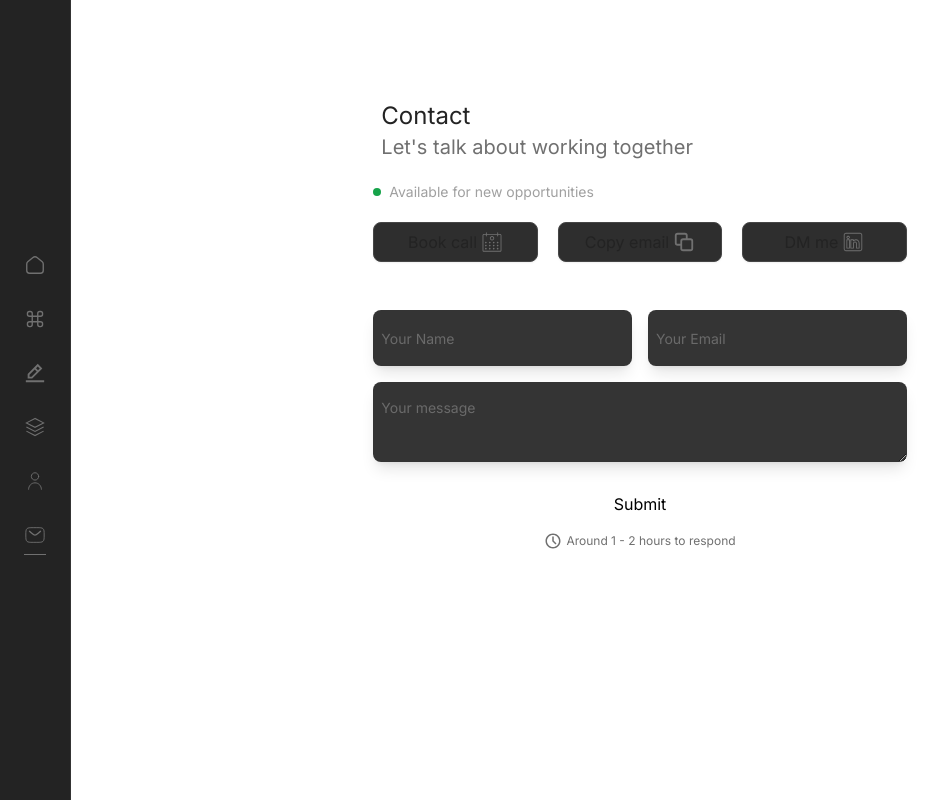
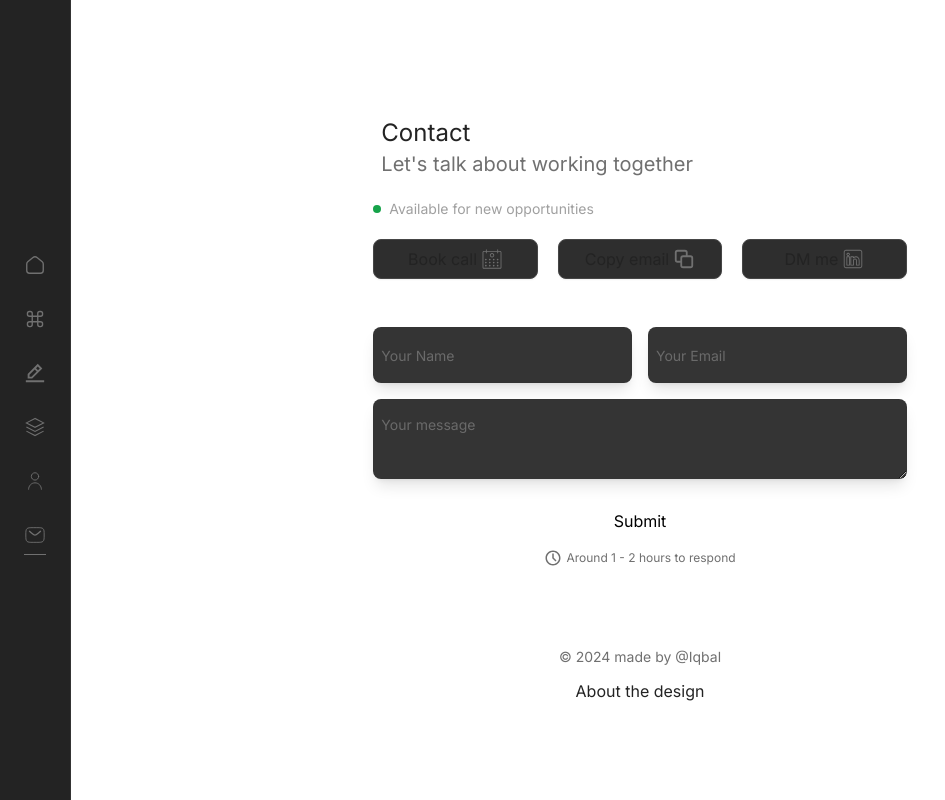
Before and after one commit to MohammadIqbalHossain/portfolio-3.0, a Next.js app: page /contact in a window 1280 px wide. Shown: the whole page, without its empty margins (0-945 px from the left). Built offline with nearby package versions, Linux system fonts and the light colour scheme.

Commit message:
footer added

```diff
--- /dev/null
+++ b/app/components/global/footer.tsx
@@ -0,0 +1,19 @@
+import Link from "next/link";
+
+export default function Footer() {
+  const getYear = new Date().getFullYear();
+
+  return (
+    <footer className="center-item lg:ml-24">
+      <div className="center-item mt-20 flex-col justify-center gap-y-3 text-center">
+        <p className="text-sm text-[--avt-text-secondary]">
+          {" "}
+          &#169; {getYear} made by <Link href={""}>@Iqbal</Link>
+        </p>
+        <p>
+          <Link href={""}>About the design</Link>
+        </p>
+      </div>
+    </footer>
+  );
+}
--- a/app/contact/page.tsx
+++ b/app/contact/page.tsx
@@ -8,6 +8,7 @@ import { CopyToClipboard } from "../components/Home/copyToClipboard";
 import { calenderSVG, clockSVG, linkedinSVG } from "../ui/svgs";
 import loadingImg from "@/public/loading.svg";
 import Image from "next/image";
+import Footer from "../components/global/footer";
 
 // TODO: I've to add metadata to this page. this not working because it's a client component.
 // import { Metadata } from "next";
@@ -53,7 +54,7 @@ export default function Contact() {
   };
 
   return (
-    <div className="my-20 p-4 lg:w-5/12 lg:p-0">
+    <div className="my-20  p-4 lg:w-5/12 lg:p-0">
       <div className="mb-10">
         <PageHeader
           header="Contact"
@@ -154,6 +155,10 @@ export default function Contact() {
           {status}
         </p>
       </form>
+
+      <footer className="lg:mr-24">
+        <Footer />
+      </footer>
     </div>
   );
 }
--- a/app/layout.tsx
+++ b/app/layout.tsx
@@ -19,8 +19,11 @@ export default function RootLayout({
 }>) {
   return (
     <html lang="en">
-      <body className={`center-item ${inter.className} antialiased`}>
+      <body
+        className={`center-item ${inter.className} relative mb-24 min-h-screen antialiased lg:mb-0`}
+      >
         {children}
+
         <Navbar />
       </body>
     </html>
--- a/app/page.tsx
+++ b/app/page.tsx
@@ -5,6 +5,7 @@ import { Work } from "./components/Home/work";
 import { WritingCard } from "./components/Home/writingCard";
 import { Newsletter } from "./components/Home/newsletter";
 import { Metadata } from "next";
+import Footer from "./components/global/footer";
 
 export const metadata: Metadata = {
   title: "Home",
@@ -70,6 +71,10 @@ export default function Home() {
           <Newsletter />
         </div>
       </div>
+
+      <footer>
+        <Footer />
+      </footer>
     </main>
   );
 }
--- a/app/ui/button.tsx
+++ b/app/ui/button.tsx
@@ -17,7 +17,7 @@ export function Button({
 
   return (
     <div
-      className={`flex w-1/2 flex-col items-center justify-center lg:w-full lg:flex-row`}
+      className={`flex flex-col items-center justify-center lg:w-full lg:flex-row`}
     >
       {href ? (
         <Link className={`${buttonCls}`} href={`${href}`}>
```
